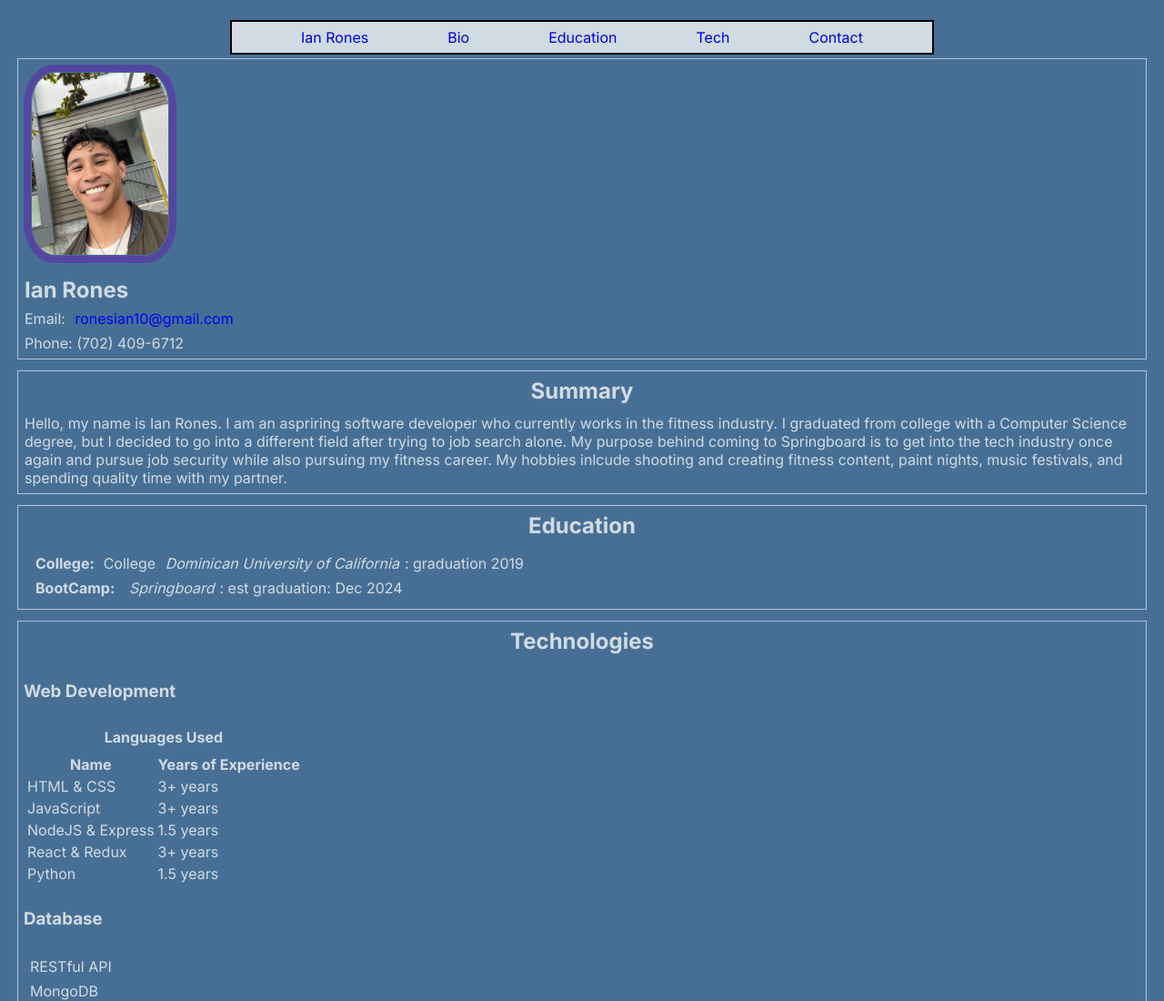
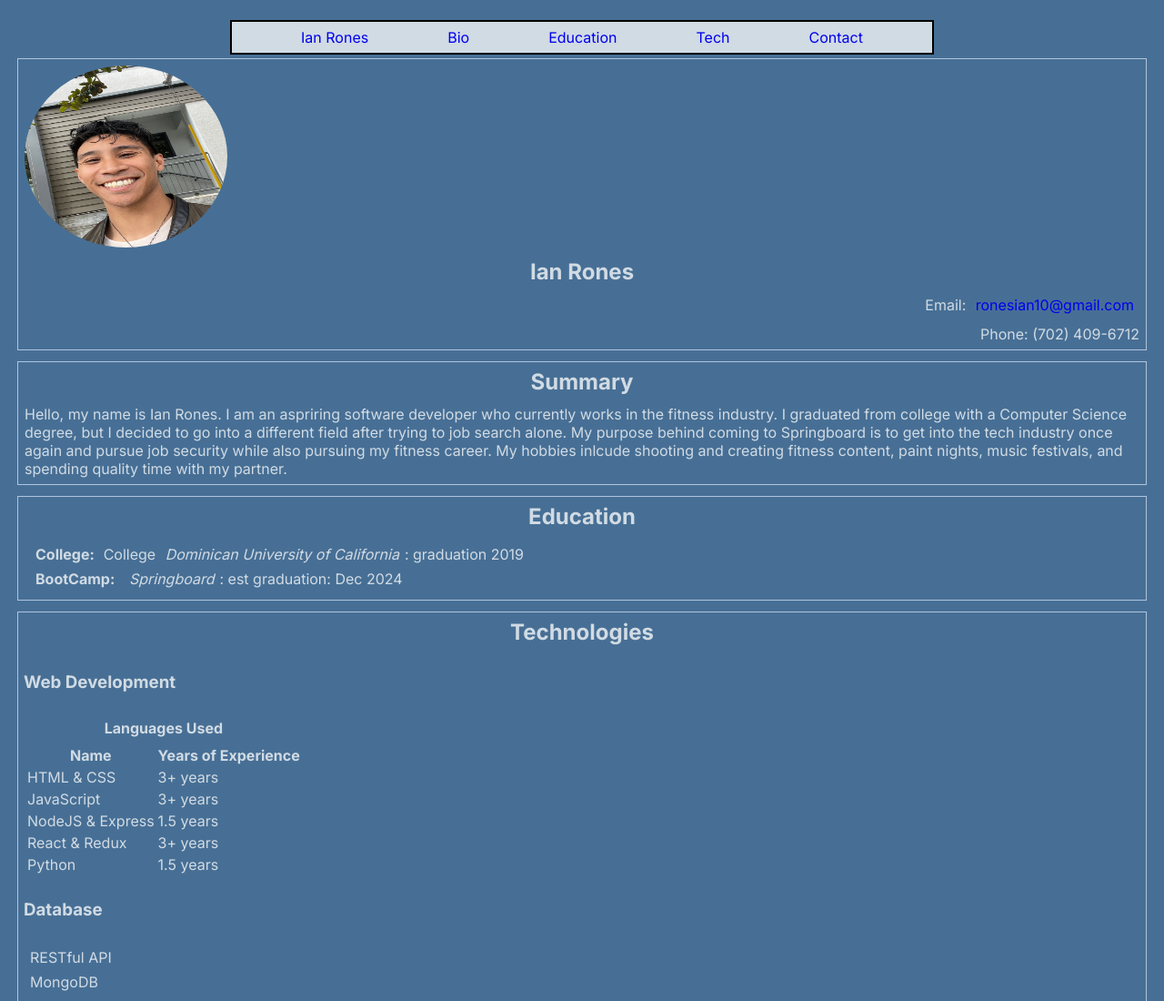
Before and after one commit to Prones94/cv_remote, a plain HTML site: page index.html in a window 1280 px wide. Shown: the top 1100 px of the page at 91% size. Drawn offline with Linux system fonts and the light colour scheme.

Commit message:
[edit] used flexbox on profile section, moving the h1 and p tags into seperate areas of the container. Increased border radius of profile pic to 50%

```diff
--- a/styles.css
+++ b/styles.css
@@ -25,9 +25,25 @@ section {
   margin: 1px ;
 }
 
+#profile {
+  display: flex;
+  justify-content: space-between;
+  flex-direction: column;
+}
+
+#profile h1 {
+  align-self: center;
+}
+
+#profile p {
+  align-self: flex-end;
+
+}
+
 #profile img {
-  border-radius: 20%;
-  border: 8px solid rgba(98, 30, 171, 0.5);
+  border-radius: 50%;
+  /* border: 8px solid rgba(98, 30, 171, 0.5); */
+  width: 18%;
 }
 
 ul {
```
